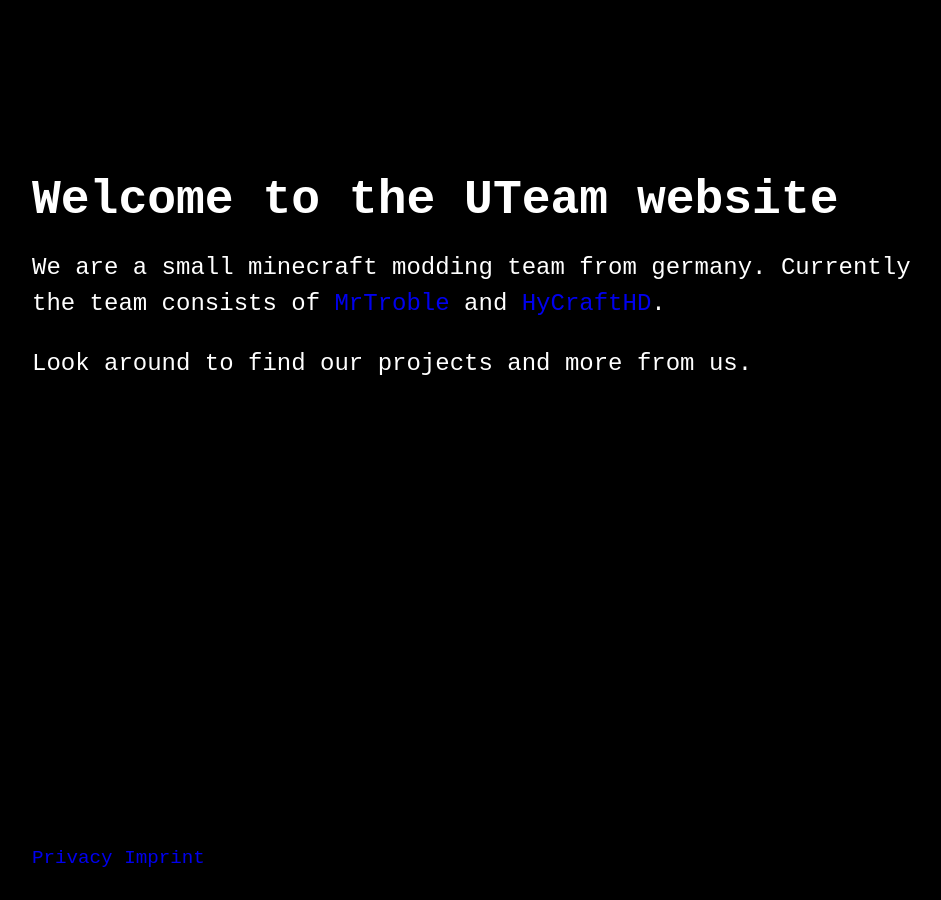
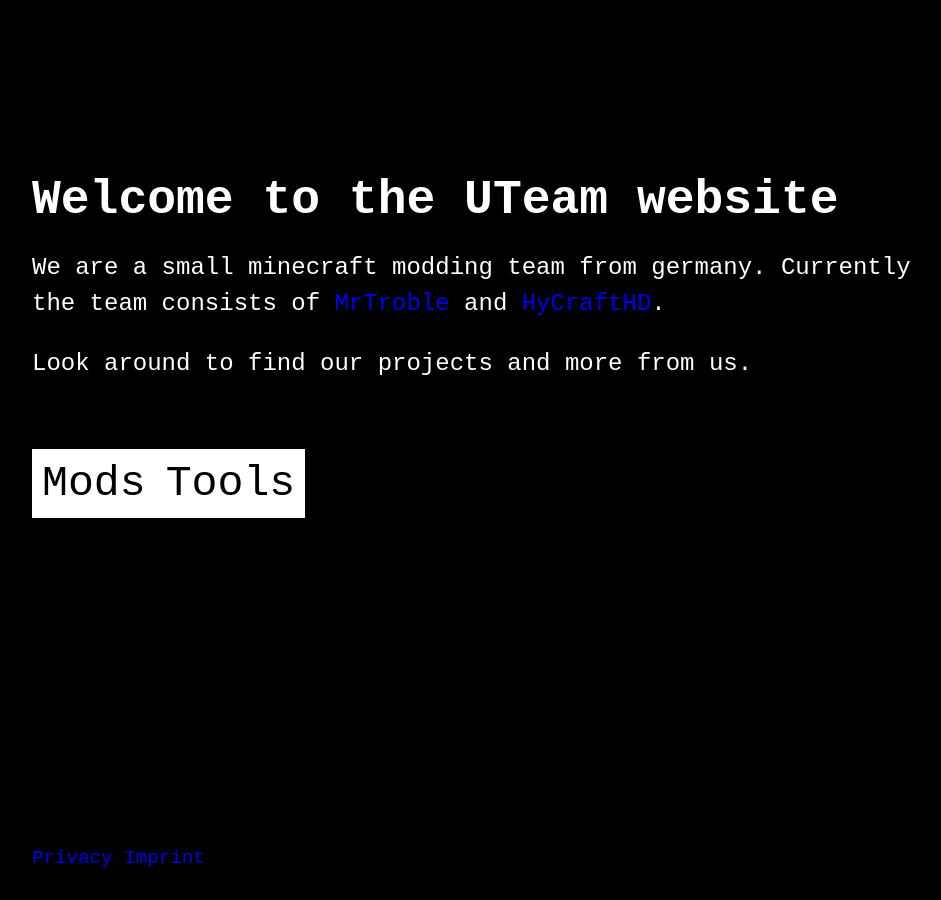
Before and after one commit to MC-U-Team/MC-U-Team.github.io, a Jekyll site: the page index.html, which Jekyll copies as it is, in a window 1280 px wide. Shown: the whole page, without its empty margins (160-1101 px from the left). Built offline with Jekyll 4.4.1, drawn with Linux system fonts in a browser that asks for light colours.

Commit message:
Added item list

```diff
--- a/index.html
+++ b/index.html
@@ -24,8 +24,12 @@
     <P>
     Look around to find our projects and more from us.
     </p>
+    <div class="menu">
+            <div><a href="mods/mods.html">Mods</a></div>
+            <div><a href="tools/tools.html">Tools</a></div>
+        </div>
 </div>
-    <div id="footer">
+<div id="footer">
             <a href="https://impressum.dekamc.de/datenschutzerkl%C3%A4rung.html">Privacy</a>
             <a href="https://impressum.dekamc.de/impressum.html">Imprint</a>
     </div>
--- a/main.css
+++ b/main.css
@@ -28,6 +28,22 @@
     padding-bottom: 60px;
 }
 
+.menu {
+    display: inline-flex;
+    margin: 60px auto;
+    font-size: 180%;
+}
+
+.menu a {
+    padding: 10px;
+    background-color: white;
+    color: black;
+}
+
+.menu div {
+    margin: 0 auto;
+}
+
 #container {
     position: relative;
     min-height: 100%;
```
